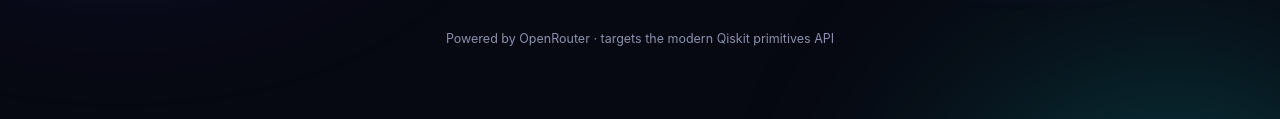
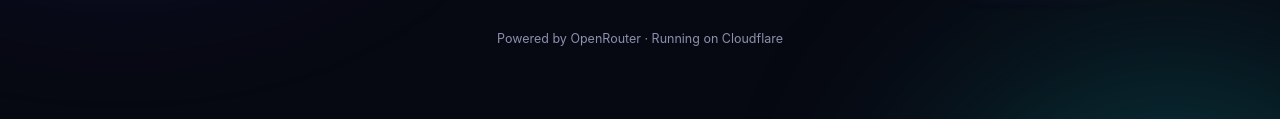
Before and after one commit to ksudana/Quantify, a website: page public/index.html in a window 1280 px wide. Shown: the part 461-580 px from the top of the page. Drawn offline with Linux system fonts and the light colour scheme; no server answers.

Commit message:
Update footer to show Cloudflare deployment

```diff
--- a/public/index.html
+++ b/public/index.html
@@ -140,7 +140,7 @@
   </div><!-- /learnView -->
 </main>
 
-<footer>Powered by OpenRouter · targets the modern Qiskit primitives API</footer>
+<footer>Powered by OpenRouter · Running on Cloudflare</footer>
 
 <div id="tip" class="tip" hidden>
   <div class="tip-title" id="tipTitle"></div>
```
